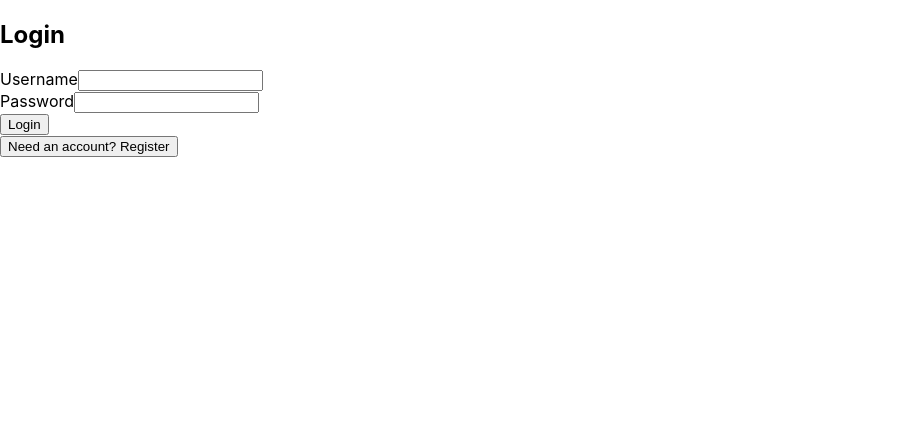
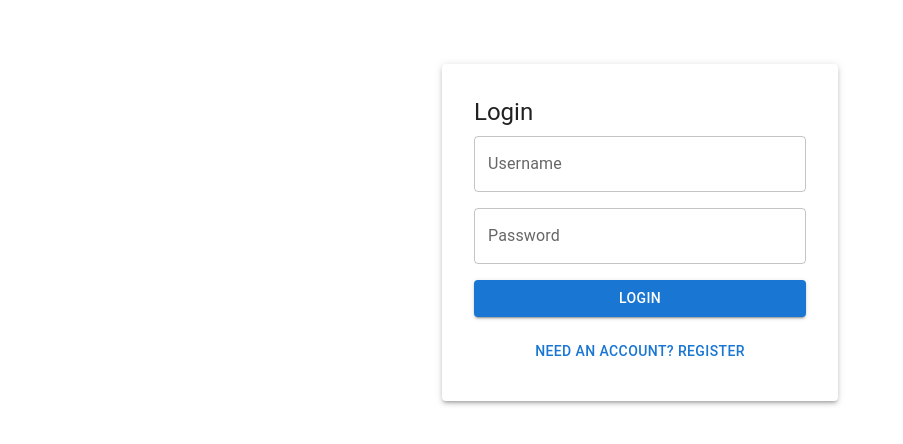
Before and after one commit to prasanna-anagal/MeetSync, a React (Create React App) app in the folder frontend/: page /auth in a window 1280 px wide. Shown: the top 444 px of the page, without its empty margins (0-903 px from the left). Built offline with nearby package versions, Linux system fonts and the light colour scheme; no server answers.

Commit message:
style landing, home, and auth pages with material ui

```diff
--- a/frontend/src/pages/Authentication.js
+++ b/frontend/src/pages/Authentication.js
@@ -1,5 +1,6 @@
 import { useState } from "react";
 import { useNavigate } from "react-router-dom";
+import { Box, Button, Container, Paper, TextField, Typography, Alert } from "@mui/material";
 import { useAuth } from "../contexts/AuthContext";
 
 function Authentication() {
@@ -22,6 +23,7 @@ function Authentication() {
         setMode("login");
       } else {
         await login(username, password);
+        localStorage.setItem("username", username);
         navigate("/home");
       }
     } catch (err) {
@@ -30,34 +32,46 @@ function Authentication() {
   };
 
   return (
-    <div>
-      <h2>{mode === "login" ? "Login" : "Register"}</h2>
-      <form onSubmit={handleSubmit}>
-        {mode === "register" && (
-          <div>
-            <label>Name</label>
-            <input value={name} onChange={(e) => setName(e.target.value)} />
-          </div>
-        )}
-        <div>
-          <label>Username</label>
-          <input value={username} onChange={(e) => setUsername(e.target.value)} />
-        </div>
-        <div>
-          <label>Password</label>
-          <input
+    <Container maxWidth="xs" sx={{ mt: 8 }}>
+      <Paper elevation={3} sx={{ p: 4 }}>
+        <Typography variant="h5" gutterBottom>
+          {mode === "login" ? "Login" : "Register"}
+        </Typography>
+        <Box component="form" onSubmit={handleSubmit} sx={{ display: "flex", flexDirection: "column", gap: 2 }}>
+          {mode === "register" && (
+            <TextField label="Name" value={name} onChange={(e) => setName(e.target.value)} fullWidth />
+          )}
+          <TextField
+            label="Username"
+            value={username}
+            onChange={(e) => setUsername(e.target.value)}
+            fullWidth
+          />
+          <TextField
+            label="Password"
             type="password"
             value={password}
             onChange={(e) => setPassword(e.target.value)}
+            fullWidth
           />
-        </div>
-        <button type="submit">{mode === "login" ? "Login" : "Register"}</button>
-      </form>
-      {message && <p>{message}</p>}
-      <button onClick={() => setMode(mode === "login" ? "register" : "login")}>
-        {mode === "login" ? "Need an account? Register" : "Already have an account? Login"}
-      </button>
-    </div>
+          <Button type="submit" variant="contained">
+            {mode === "login" ? "Login" : "Register"}
+          </Button>
+        </Box>
+        {message && (
+          <Alert severity="info" sx={{ mt: 2 }}>
+            {message}
+          </Alert>
+        )}
+        <Button
+          onClick={() => setMode(mode === "login" ? "register" : "login")}
+          sx={{ mt: 2 }}
+          fullWidth
+        >
+          {mode === "login" ? "Need an account? Register" : "Already have an account? Login"}
+        </Button>
+      </Paper>
+    </Container>
   );
 }
 
--- a/frontend/src/pages/Home.js
+++ b/frontend/src/pages/Home.js
@@ -1,5 +1,6 @@
 import { useState } from "react";
 import { useNavigate } from "react-router-dom";
+import { Box, Button, Container, Paper, TextField, Typography } from "@mui/material";
 
 function Home() {
   const [meetingCode, setMeetingCode] = useState("");
@@ -12,18 +13,27 @@ function Home() {
   };
 
   return (
-    <div>
-      <h2>MeetSync</h2>
-      <form onSubmit={handleJoin}>
-        <input
-          placeholder="Enter meeting code"
-          value={meetingCode}
-          onChange={(e) => setMeetingCode(e.target.value)}
-        />
-        <button type="submit">Join / Start Meeting</button>
-      </form>
-      <button onClick={() => navigate("/history")}>View history</button>
-    </div>
+    <Container maxWidth="xs" sx={{ mt: 8 }}>
+      <Paper elevation={3} sx={{ p: 4 }}>
+        <Typography variant="h5" gutterBottom>
+          MeetSync
+        </Typography>
+        <Box component="form" onSubmit={handleJoin} sx={{ display: "flex", flexDirection: "column", gap: 2 }}>
+          <TextField
+            label="Meeting code"
+            value={meetingCode}
+            onChange={(e) => setMeetingCode(e.target.value)}
+            fullWidth
+          />
+          <Button type="submit" variant="contained">
+            Join / Start meeting
+          </Button>
+        </Box>
+        <Button onClick={() => navigate("/history")} sx={{ mt: 2 }} fullWidth>
+          View history
+        </Button>
+      </Paper>
+    </Container>
   );
 }
 
--- a/frontend/src/pages/Landing.js
+++ b/frontend/src/pages/Landing.js
@@ -1,12 +1,21 @@
 import { Link } from "react-router-dom";
+import { Box, Button, Container, Typography } from "@mui/material";
 
 function Landing() {
   return (
-    <div>
-      <h1>MeetSync</h1>
-      <p>Video calls with chat, screen sharing, and host-controlled access.</p>
-      <Link to="/auth">Get started</Link>
-    </div>
+    <Container maxWidth="sm" sx={{ mt: 12, textAlign: "center" }}>
+      <Typography variant="h3" gutterBottom>
+        MeetSync
+      </Typography>
+      <Typography variant="body1" color="text.secondary" sx={{ mb: 4 }}>
+        Video calls with chat, screen sharing, and host-controlled access.
+      </Typography>
+      <Box>
+        <Button component={Link} to="/auth" variant="contained" size="large">
+          Get started
+        </Button>
+      </Box>
+    </Container>
   );
 }
 
```
